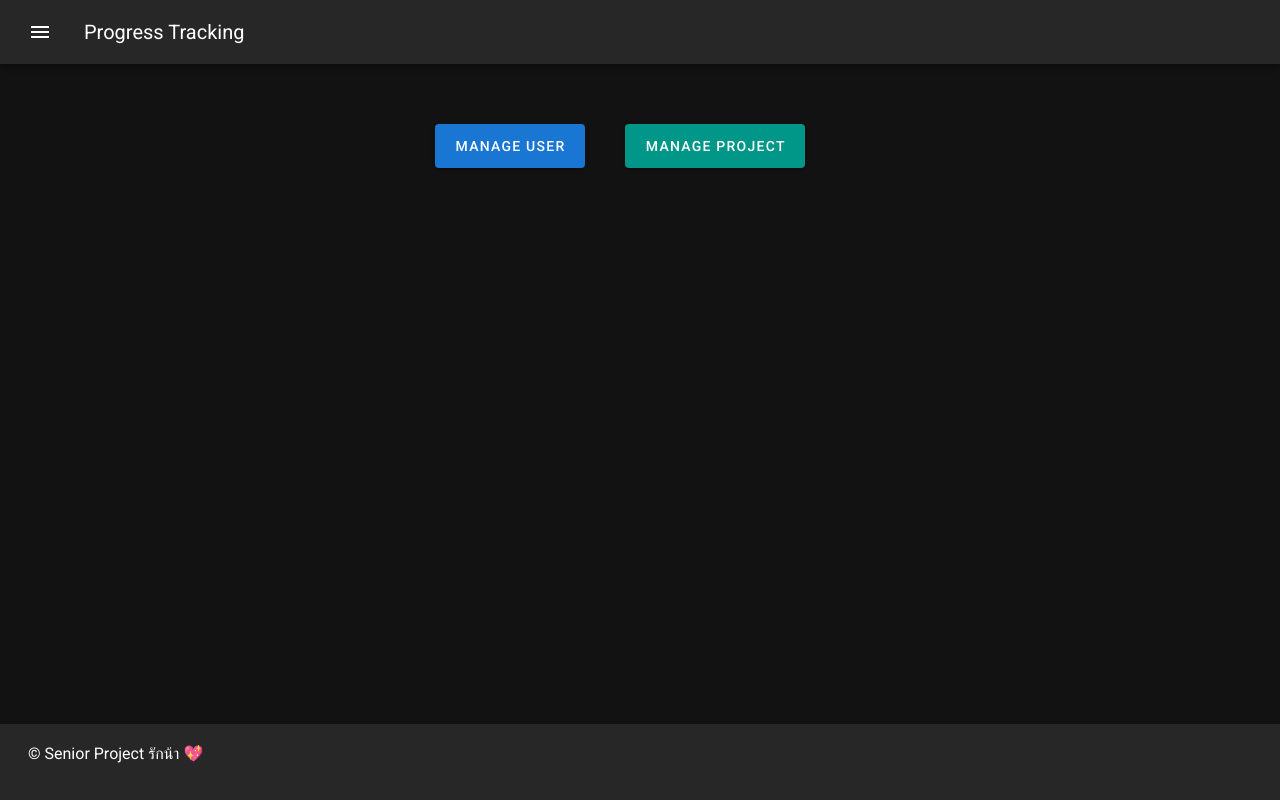
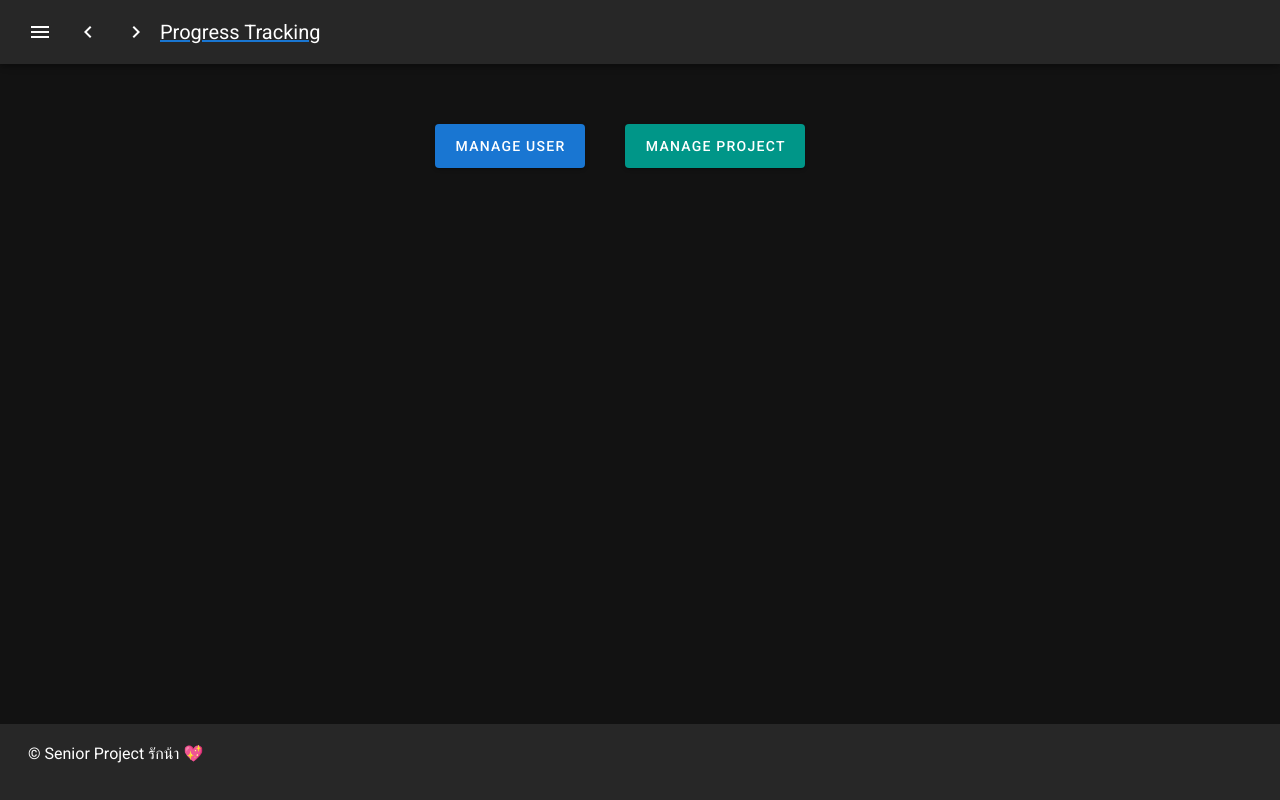
Before and after one commit to Ntdpz/Graduation_project, a Nuxt app in the folder font_end/: page / in a window 1280 px wide. Built offline with nearby package versions, Linux system fonts and the light colour scheme.

Commit message:
Home page

```diff
--- a/font_end/layouts/default.vue
+++ b/font_end/layouts/default.vue
@@ -13,20 +13,25 @@
             </template>
 
             <v-list>
-              <v-list-item
-                v-for="(item, i) in items"
-                :key="i"
-                @click="handleMenuItemClick(item.title)"
-              >
+              <v-list-item v-for="(item, i) in items" :key="i" @click="handleMenuItemClick(item.title)">
                 <v-list-item-title>{{ item.title }}</v-list-item-title>
               </v-list-item>
             </v-list>
           </v-menu>
         </nav>
 
-        <v-spacer class="custom-spacer"></v-spacer>
+        <v-btn icon @click="goBack">
+          <v-icon>mdi-chevron-left</v-icon>
+        </v-btn>
 
-        <v-toolbar-title>Progress Tracking</v-toolbar-title>
+        <v-btn icon @click="goForward">
+          <v-icon>mdi-chevron-right</v-icon>
+        </v-btn>
+
+        <!-- ใส่ router-link เพื่อให้คลิกที่ Progress Tracking นำไปยังหน้าหลัก -->
+        <router-link to="/">
+          <v-toolbar-title class="custom-title">Progress Tracking</v-toolbar-title>
+        </router-link>
 
         <v-spacer></v-spacer>
       </v-app-bar>
@@ -58,11 +63,17 @@ export default {
       // เพิ่มโค้ดที่คุณต้องการให้ทำเมื่อเลือกเมนู
       console.log(`Menu item clicked: ${title}`);
     },
+    goBack() {
+      this.$router.go(-1); // Go back one step in history
+    },
+    goForward() {
+      this.$router.go(1); // Go forward one step in history
+    },
   },
 };
 </script>
 
-<style>
+<style scoped>
 /* Add your styling here */
 
 body {
@@ -76,7 +87,13 @@ body {
   justify-content: space-between;
 }
 
+.custom-title {
+  text-decoration: none !important;
+  color: white !important;
+  border-bottom: none !important;
+}
+
 .custom-spacer {
-  width: 20px; /* ปรับขนาดของ spacer ตามที่ต้องการ */
+  width: 20px;
 }
 </style>
```
